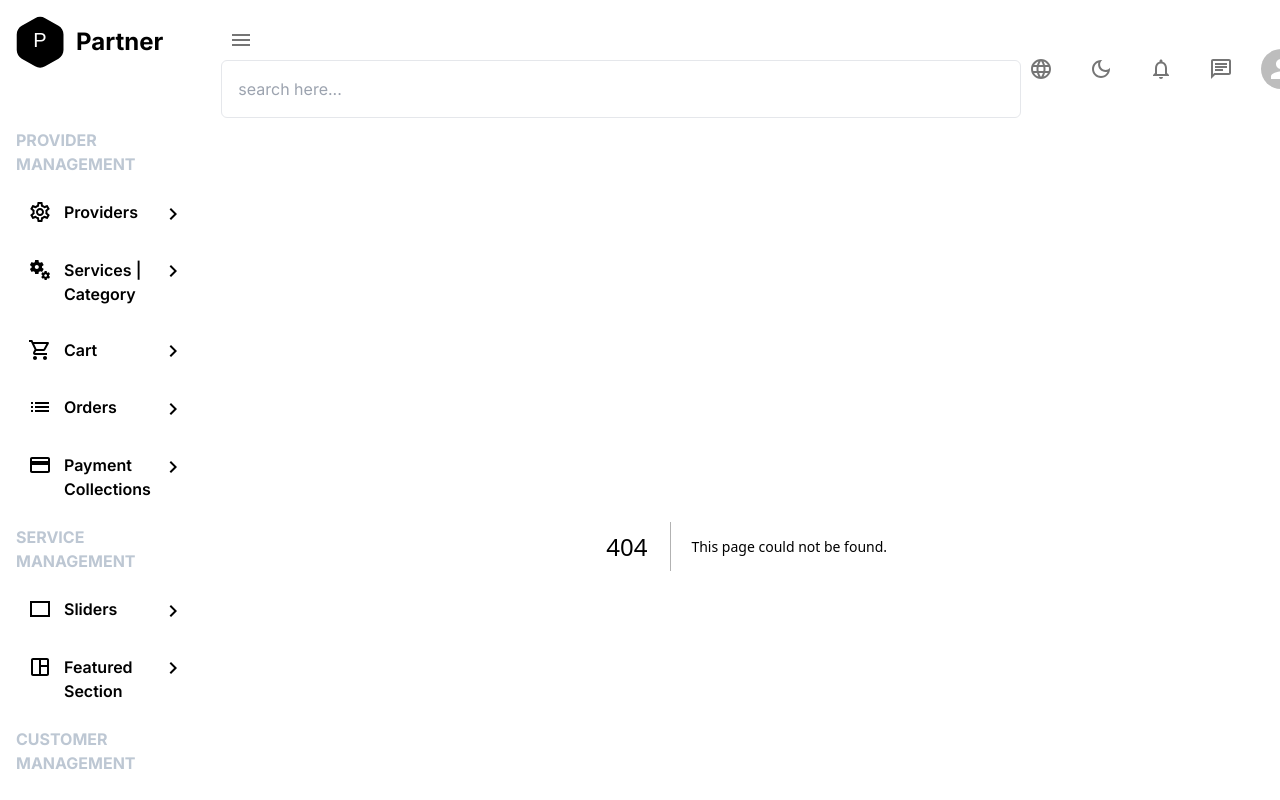
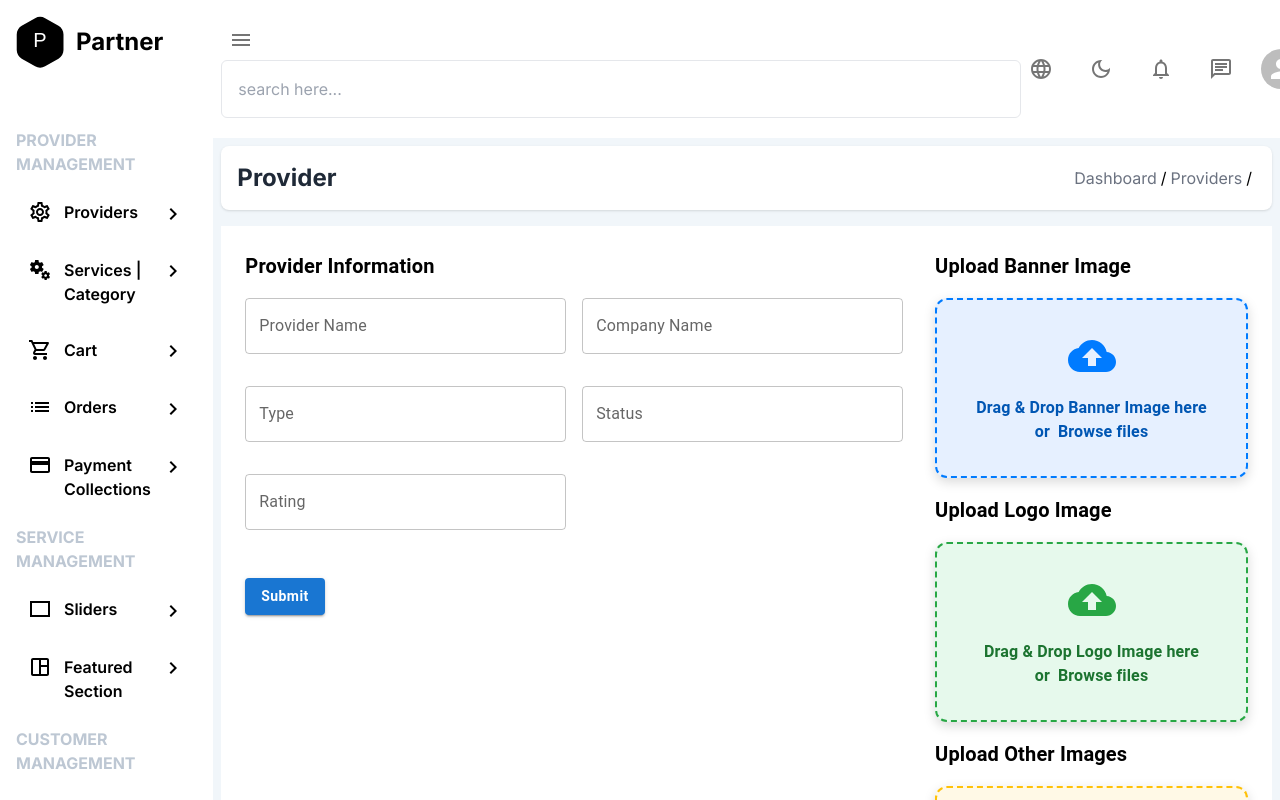
Before and after one commit to Varsani2520/next-admin, a Next.js app: page /provider/add_provider in a window 1280 px wide. Before the commit this address had no page. Shown: the top 800 px of the page. Built offline with nearby package versions, Linux system fonts and the light colour scheme.

Commit message:
add provider

```diff
--- a/app/common/CustomButton.jsx
+++ b/app/common/CustomButton.jsx
@@ -9,7 +9,7 @@ const CustomButton = ({
     startIcon,
     endIcon,
     style,
-    className,
+    className,href,
     title }) => {
     // Define valid color options
     const validColors = ['default', 'inherit', 'primary', 'secondary', 'success', 'error', 'info', 'warning']
@@ -22,7 +22,7 @@ const CustomButton = ({
             size={size}
             startIcon={startIcon}
             endIcon={endIcon}
-            style={style}
+            style={style}href={href}
         >{title}
         </Button>
     )
--- /dev/null
+++ b/app/common/FileUpload.jsx
@@ -0,0 +1,60 @@
+import React, { useCallback } from 'react';
+import { Paper, Typography } from '@mui/material';
+import { CloudUpload as CloudUploadIcon } from '@mui/icons-material';
+
+const FileUpload = ({ type, onFileChange, onDrop, ...props }) => {
+  const handleDrop = useCallback(
+    (event) => {
+      event.preventDefault();
+      event.stopPropagation();
+      const droppedFiles = Array.from(event.dataTransfer.files);
+      if (onDrop) {
+        onDrop(droppedFiles);
+      }
+    },
+    [onDrop]
+  );
+
+  const handleDragOver = (event) => {
+    event.preventDefault();
+    event.stopPropagation();
+  };
+
+  return (
+    <Paper
+      style={{
+        padding: '2rem',
+        borderRadius: '12px',
+        border: `2px dashed ${props.borderColor}`,
+        backgroundColor: props.backgroundColor,
+        textAlign: 'center',
+        display: 'flex',
+        flexDirection: 'column',
+        alignItems: 'center',
+        justifyContent: 'center',
+        marginBottom: '1rem',
+        boxShadow: '0px 4px 12px rgba(0, 0, 0, 0.15)',
+      }}
+      onDrop={handleDrop}
+      onDragOver={handleDragOver}
+    >
+      <CloudUploadIcon style={{ fontSize: '48px', color: props.iconColor }} />
+      <Typography variant="body1" style={{ marginTop: '1rem', color: props.textColor, fontWeight: 'bold' }}>
+        Drag & Drop {props.label} here or
+        <label htmlFor={props.inputId} style={{ color: props.textColor, cursor: 'pointer', marginLeft: '0.5rem', fontWeight: 'bold' }}>
+          Browse files
+        </label>
+      </Typography>
+      <input
+        type="file"
+        accept="image/*"
+        onChange={(e) => onFileChange(e.target.files)}
+        style={{ display: 'none' }}
+        id={props.inputId}
+        multiple={props.multiple}
+      />
+    </Paper>
+  );
+};
+
+export default FileUpload;
--- /dev/null
+++ b/app/common/Input.jsx
@@ -0,0 +1,12 @@
+import React from 'react';
+import { TextField as MuiTextField } from '@mui/material';
+
+const Input = ({ label, fullWidth = false }) => {
+  return (
+    <div className="mb-4">
+      <MuiTextField label={label} fullWidth={fullWidth} variant="outlined" />
+    </div>
+  );
+};
+
+export default Input;
--- a/app/components/Drawer/Routes.jsx
+++ b/app/components/Drawer/Routes.jsx
@@ -26,7 +26,7 @@ const Routes = () => {
 
       <NavigationLink
         icon={<SettingsOutlined />}
-        target={"/"}
+        target={"/provider"}
         title={"Providers"}
       />
       <NavigationLink
--- /dev/null
+++ b/app/provider/add_provider/page.js
@@ -0,0 +1,128 @@
+'use client';
+
+import React, { useState } from 'react';
+import { Grid, Typography } from '@mui/material';
+import TextField from '@/app/common/Input';
+import CustomButton from '@/app/common/CustomButton';
+import FileUpload from '@/app/common/FileUpload';
+
+const Page = () => {
+  const [bannerImage, setBannerImage] = useState(null);
+  const [logoImage, setLogoImage] = useState(null);
+  const [otherImages, setOtherImages] = useState([]);
+
+  const handleFileChange = (files, type) => {
+    if (type === 'banner') {
+      setBannerImage(files[0]);
+    } else if (type === 'logo') {
+      setLogoImage(files[0]);
+    } else if (type === 'other') {
+      setOtherImages(Array.from(files));
+    }
+  };
+
+  const handleDrop = (files, type) => {
+    if (type === 'banner') {
+      setBannerImage(files[0]);
+    } else if (type === 'logo') {
+      setLogoImage(files[0]);
+    } else if (type === 'other') {
+      setOtherImages(files);
+    }
+  };
+
+  return (
+    <div className="p-6 my-4 bg-white min-h-screen">
+      <Grid container spacing={4}>
+        {/* Left Side: Provider Information Form */}
+        <Grid item xs={12} md={8}>
+          <Typography variant="h6" component="h2" gutterBottom style={{ marginBottom: '1rem', fontWeight: 'bold' }}>
+            Provider Information
+          </Typography>
+          <form>
+            <Grid container spacing={2}>
+              <Grid item xs={12} sm={6}>
+                <TextField label="Provider Name" fullWidth margin="normal" variant="outlined" />
+              </Grid>
+              <Grid item xs={12} sm={6}>
+                <TextField label="Company Name" fullWidth margin="normal" variant="outlined" />
+              </Grid>
+              <Grid item xs={12} sm={6}>
+                <TextField label="Type" fullWidth margin="normal" variant="outlined" />
+              </Grid>
+              <Grid item xs={12} sm={6}>
+                <TextField label="Status" fullWidth margin="normal" variant="outlined" />
+              </Grid>
+              <Grid item xs={12} sm={6}>
+                <TextField label="Rating" fullWidth margin="normal" variant="outlined" />
+              </Grid>
+              <Grid item xs={12}>
+                <CustomButton
+                  variant="contained"
+                  color="primary"
+                  type="submit"
+                  title='Submit'
+                  style={{ marginTop: '1rem', textTransform: 'none', fontWeight: 'bold' }}
+                />
+              </Grid>
+            </Grid>
+          </form>
+        </Grid>
+
+        {/* Right Side: Photo Uploads */}
+        <Grid item xs={12} md={4}>
+          {/* Banner Image Upload */}
+          <Typography variant="h6" component="h3" gutterBottom style={{ marginBottom: '1rem', fontWeight: 'bold' }}>
+            Upload Banner Image
+          </Typography>
+          <FileUpload
+            type="banner"
+            onFileChange={(files) => handleFileChange(files, 'banner')}
+            onDrop={(files) => handleDrop(files, 'banner')}
+            borderColor="#007BFF"
+            backgroundColor="#E6F0FF"
+            iconColor="#007BFF"
+            textColor="#0056b3"
+            label="Banner Image"
+            inputId="bannerInput"
+          />
+
+          {/* Logo Image Upload */}
+          <Typography variant="h6" component="h3" gutterBottom style={{ marginBottom: '1rem', fontWeight: 'bold' }}>
+            Upload Logo Image
+          </Typography>
+          <FileUpload
+            type="logo"
+            onFileChange={(files) => handleFileChange(files, 'logo')}
+            onDrop={(files) => handleDrop(files, 'logo')}
+            borderColor="#28A745"
+            backgroundColor="#E6F9EC"
+            iconColor="#28A745"
+            textColor="#1c7430"
+            label="Logo Image"
+            inputId="logoInput"
+          />
+
+          {/* Other Images Upload */}
+          <Typography variant="h6" component="h3" gutterBottom style={{ marginBottom: '1rem', fontWeight: 'bold' }}>
+            Upload Other Images
+          </Typography>
+          <FileUpload
+            type="other"
+            onFileChange={(files) => handleFileChange(files, 'other')}
+            onDrop={(files) => handleDrop(files, 'other')}
+            borderColor="#FFC107"
+            backgroundColor="#FFF9E6"
+            iconColor="#FFC107"
+            textColor="#FFA000"
+            label="Other Images"
+            inputId="otherInput"
+            multiple
+          />
+        </Grid>
+      </Grid>
+    </div>
+  );
+};
+
+export default Page;
--- /dev/null
+++ b/app/provider/layout.js
@@ -0,0 +1,12 @@
+import React from 'react'
+import Heading from '@/app/common/Heading'
+const layout = ({children}) => {
+  return (
+    <div>
+        <Heading heading="Provider"/>
+      {children}
+    </div>
+  )
+}
+
+export default layout
--- a/app/provider/page.js
+++ b/app/provider/page.js
@@ -60,10 +60,7 @@ const Page = () => {
 
   return (
     <>
-      <Heading
-        heading="Providers"
-        breadcrumbs={[{ label: "Dashboard", href: "/dashboard" }]}
-      />
+
       <Box p={2} className="bg-white my-4 rounded-md">
         <Box mb={2} display="flex" alignItems="center" gap={1} flexWrap="wrap">
           <CustomButton title="ALL" color="info" variant="outlined" />
@@ -91,6 +88,7 @@ const Page = () => {
             startIcon={<AddCircleOutlineRoundedIcon />}
             title="Add Provider"
             variant="contained"
+            href="/provider/add_provider"
             sx={{ height: "40px" }}
           />
           <Menu anchorEl={anchorEl} open={open} onClose={handleClose}>
```
